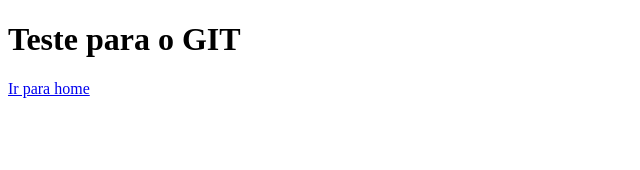
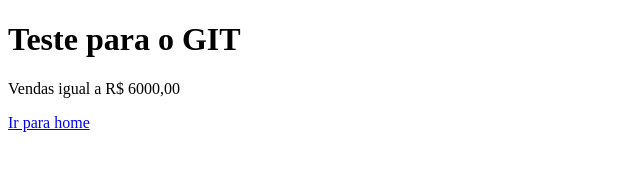
Before and after one commit to macieldearaujo/teste-git, a plain HTML site: page vendas.html in a window 1280 px wide. Shown: the whole page, without its empty margins (0-640 px from the left). Drawn offline with Linux system fonts and the light colour scheme.

Commit message:
Update vendas.html

```diff
--- a/vendas.html
+++ b/vendas.html
@@ -7,6 +7,7 @@
 </head>
 <body>
     <h1>Teste para o GIT</h1>
+    <p>Vendas igual a R$ 6000,00</p>
     <a href="index.html">Ir para home</a>
 </body>
 </html>
```
